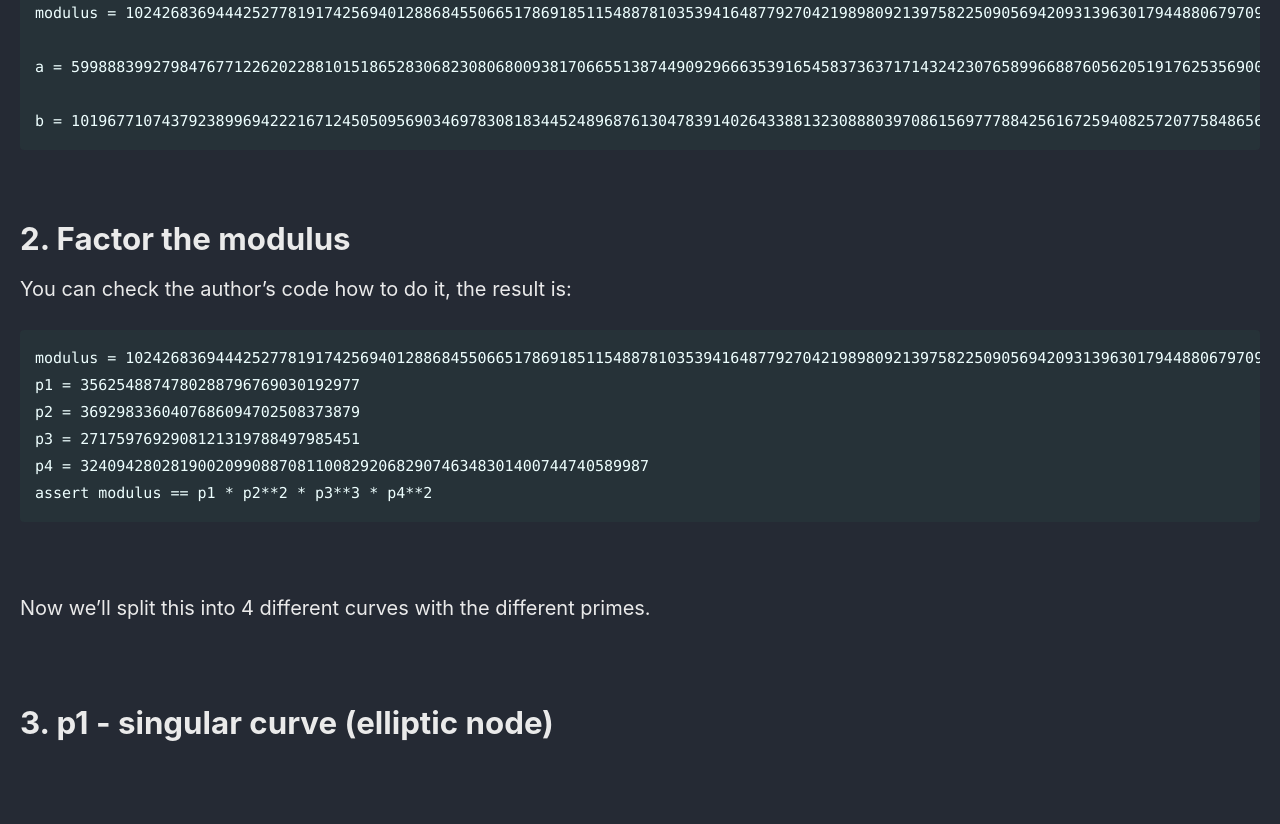
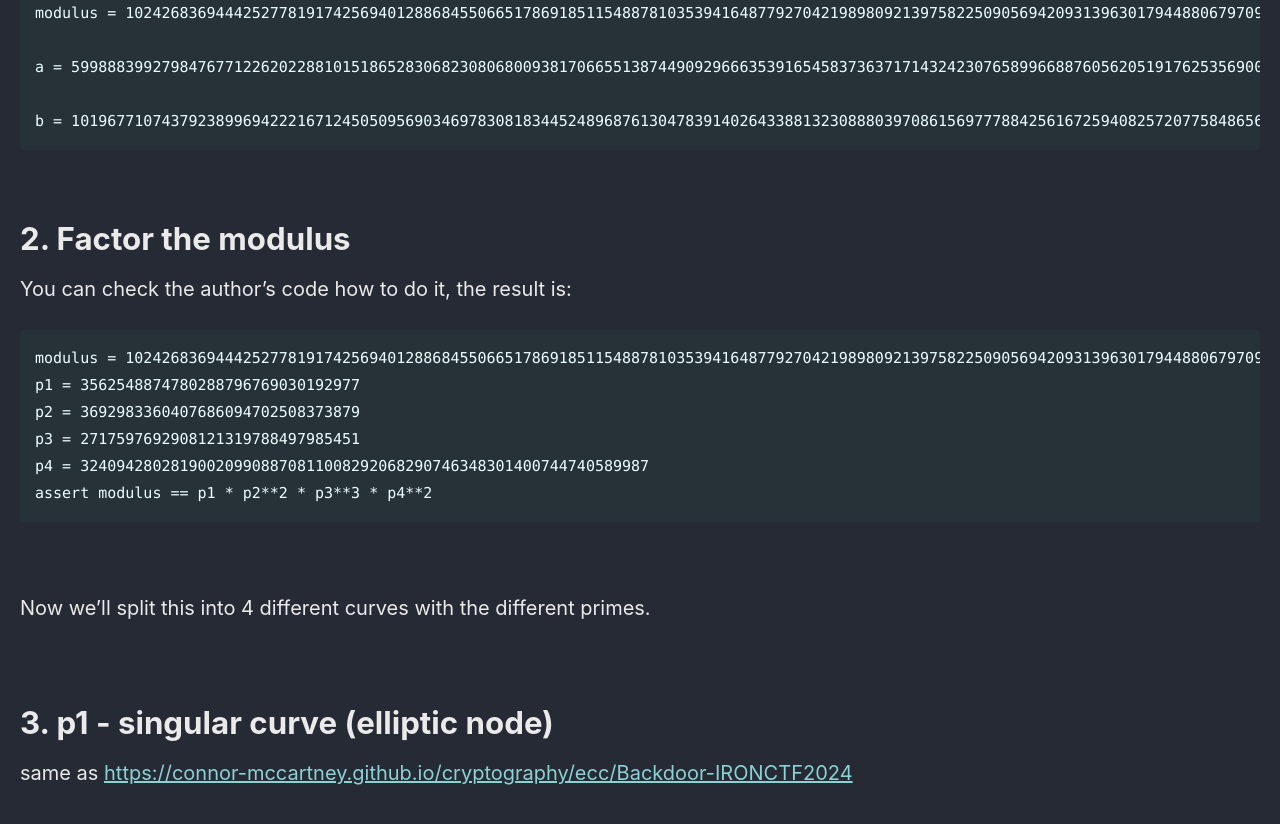
Before and after one commit to Connor-McCartney/Connor-McCartney.github.io, a Jekyll site: the page built from _pages/cryptography/ecc/TheseWallsCodegate2025.md, in a window 1280 px wide and 900 px high, scrolled down 2053 px. Shown: the top 824 px of the window. Built offline with Jekyll 4.4.1, drawn with Linux system fonts in a browser that asks for light colours; cached includes are drawn as plain includes; before the commit the page ends 2841 px from its top, so only the background shows below that.

Commit message:
Update TheseWallsCodegate2025.md

```diff
--- a/_pages/cryptography/ecc/TheseWallsCodegate2025.md
+++ b/_pages/cryptography/ecc/TheseWallsCodegate2025.md
@@ -106,3 +106,7 @@ Now we'll split this into 4 different curves with the different primes.
 <br>
 
 # 3. p1 - singular curve (elliptic node)
+
+same as <https://connor-mccartney.github.io/cryptography/ecc/Backdoor-IRONCTF2024>
+
+<br>
```
